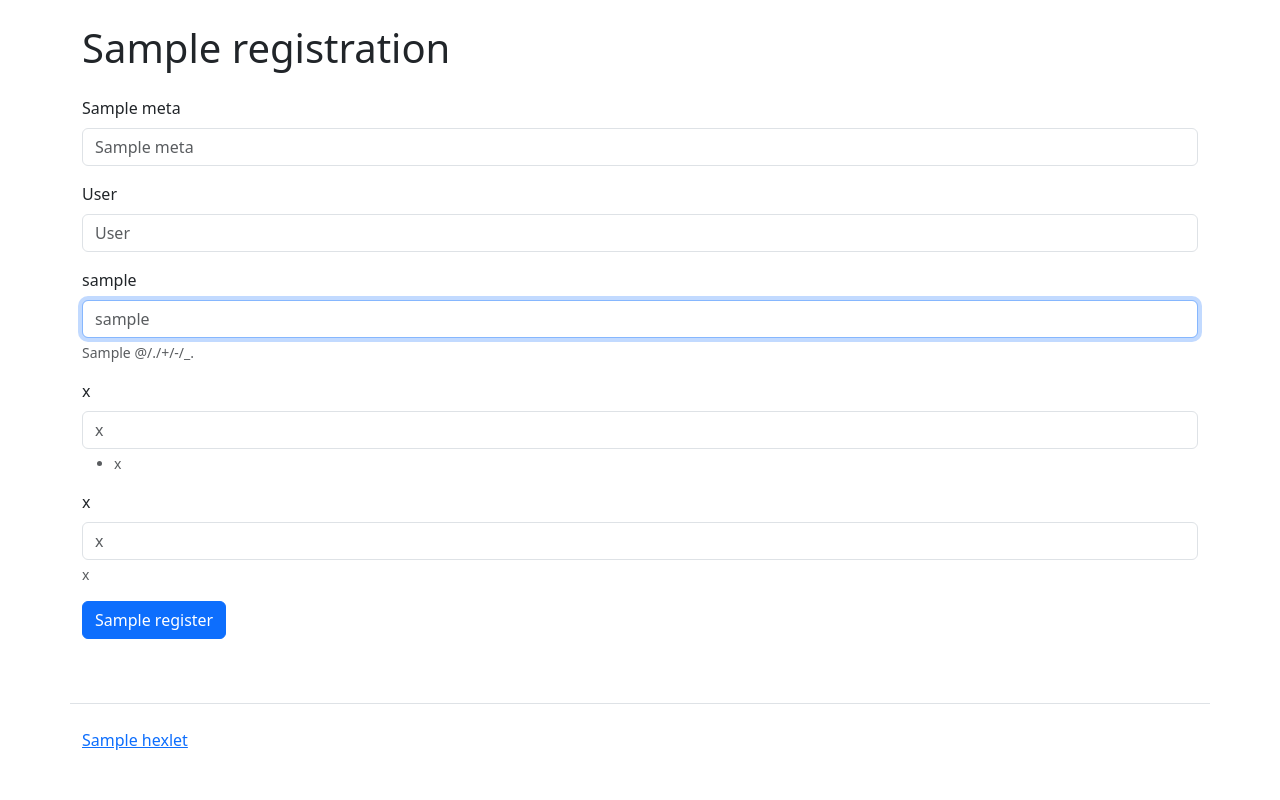
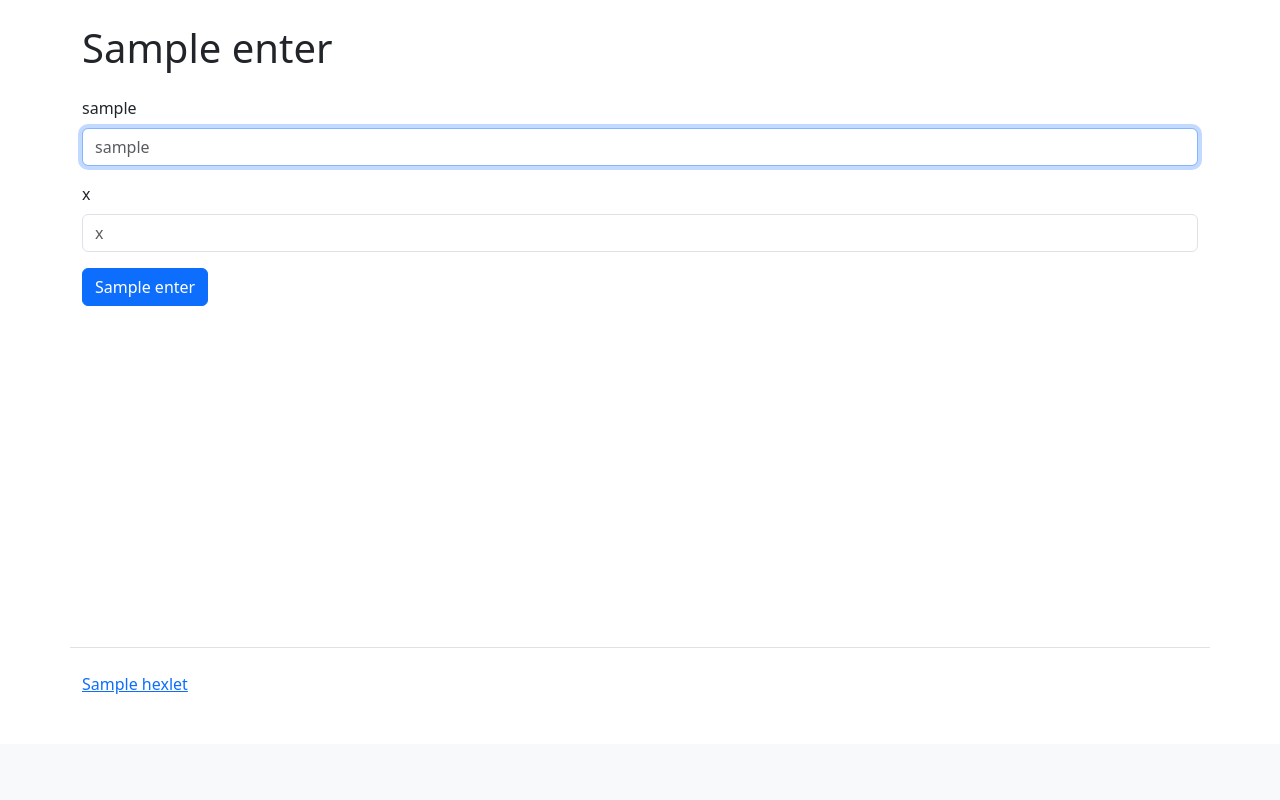
Before and after one commit to NikolayZemelko/python-project-52, a Django app: template task_manager/templates/users/login.html in a window 1280 px wide. Shown: the part 56-856 px from the top of the page. After the commit the page ends 750 px from the top, so only its background shows below. Run offline with Django 4.2, Linux system fonts and the light colour scheme; the template is opened without the code that fills it: most values are stand-ins (such as "Sample title", 1, 10 or a date in 2020); some libraries are stand-ins or nearby versions.

Commit message:
feat: Add SignUp and SignIn forms

```diff
--- a/task_manager/templates/users/login.html
+++ b/task_manager/templates/users/login.html
@@ -1,43 +1,21 @@
 {% extends 'layout.html' %}
 {% block content %}
 <div class="container wrapper flex-grow-1">
-        <h1 class="my-4">{{ meta.Registration }}</h1>
+    <h1 class="my-4">{{ meta.Enter }}</h1>
     <form method="post">
+        {% csrf_token %}
         <input type="hidden" name="csrfmiddlewaretoken"
-                   value="vRwlwmsYCOKIoH5E1ZGbcwXrb3J2ytibM1bVOZgrqpyMzbT2xqAeHlLVUvPfUfPV">
+               value="iBunp6nmnKhdxNuxVhMRfhP2YCeiAWXKfmBFiPJeo1GjPuNI7TRJNDTGAfGVojEt">
         <div class="mb-3">
-                <label class="form-label" for="id_first_name">{{ meta.Name }}</label>
-                <input type="text" name="first_name" maxlength="150" class="form-control" placeholder="{{ meta.Name }}"
-                       required id="id_first_name">
+            <label class="form-label" for="id_username">{{ meta.UserName }}</label>
+            <input type="text" name="username" autofocus autocapitalize="none" autocomplete="username" maxlength="150"
+                   class="form-control" placeholder="{{ meta.UserName }}" required id="id_username">
         </div>
         <div class="mb-3">
-                <label class="form-label" for="id_last_name">{{ meta.LastName }}</label>
-                <input type="text" name="last_name" maxlength="150" class="form-control" placeholder="{{ meta.LastName }}"
-                       required id="id_last_name">
+            <label class="form-label" for="id_password">{{ meta.Password }}</label>
+            <input type="password" name="password" autocomplete="current-password" class="form-control" placeholder="{{ meta.Password }}" required="" id="id_password">
         </div>
-            <div class="mb-3">
-                <label class="form-label" for="id_username">{{ meta.UserName }}</label>
-                <input type="text" name="username" maxlength="150" autofocus class="form-control"
-                       placeholder="{{ meta.UserName }}" required id="id_username">
-                <div class="form-text">{{ meta.RequirmentField }} @/./+/-/_.</div>
-            </div>
-            <div class="mb-3">
-                <label class="form-label" for="id_password1">{{ meta.Password }}</label>
-                <input type="password" name="password1" autocomplete="new-password" class="form-control"
-                       placeholder="{{ meta.Password }}" required id="id_password1">
-                <div class="form-text">
-                    <ul>
-                        <li>{{ meta.PasswordRequirment }}</li>
-                    </ul>
-                </div>
-            </div>
-            <div class="mb-3">
-                <label class="form-label" for="id_password2">{{ meta.PasswordApproval }}</label>
-                <input type="password" name="password2" autocomplete="new-password" class="form-control"
-                    placeholder="{{ meta.PasswordApproval }}" required id="id_password2">
-                <div class="form-text">{{ meta.PasswordApprovalAgain }}</div>
-            </div>
-            <input class="btn btn-primary" type="submit" value="{{ meta.Register }}">
+        <input class="btn btn-primary" type="submit" value="{{ meta.Enter }}">
     </form>
 </div>
 {% endblock %}
```
Also changed, not shown: task_manager/forms.py (added, +16 -0 lines), task_manager/templates/users/create.html (+45 -10 lines), task_manager/models.py (added). Lines whose indentation alone changed are shown as unchanged.
